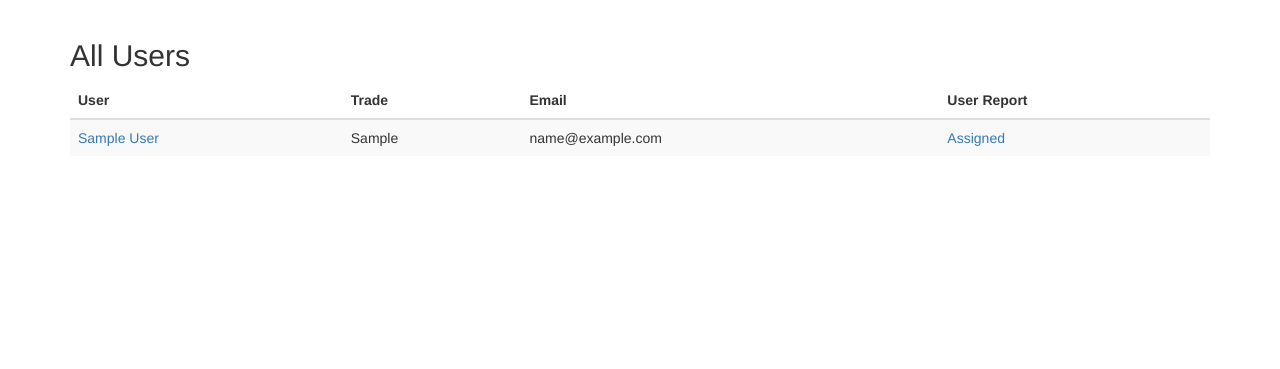
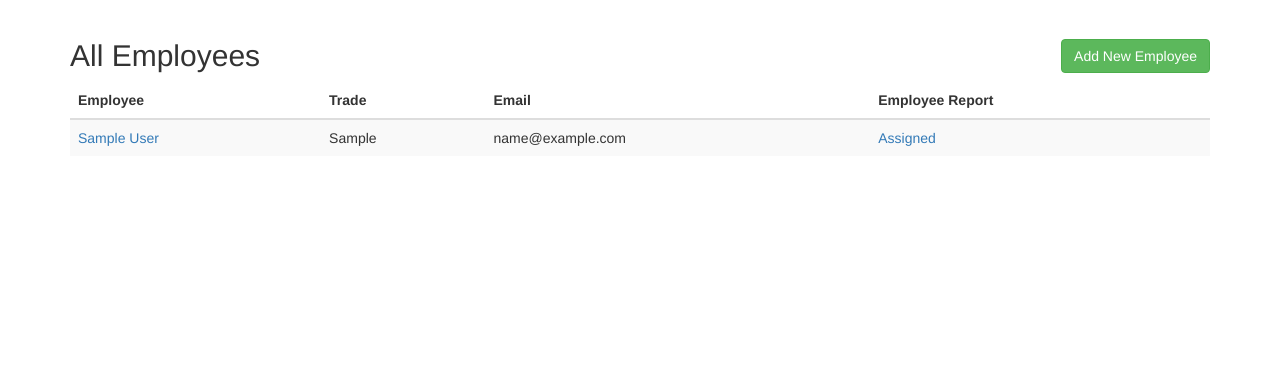
Before and after one commit to chrispuppe/ITEquipDB, a Flask app: page /employee in a window 1280 px wide. Shown: the part 51-420 px from the top of the page. Run offline with Flask 2, Linux system fonts and the light colour scheme; a user stored in the database is signed in; tables that the repository leaves empty hold one stand-in row (values such as "Sample post"); some libraries are stand-ins or nearby versions.

Commit message:
Created add buttons on each of the overall pages.

```diff
--- a/app/templates/devices/computers.html
+++ b/app/templates/devices/computers.html
@@ -5,6 +5,11 @@
 {% endblock %}
 {% block content %}
     <div role="content">
+        <div class="btn-group pull-right" role="group" aria-label="...">
+            <div class="btn-group" role="group">
+                <a role="button" class="btn btn-success" href="/devices/computer_add">Add New Computer</a>
+            </div>
+        </div>
         <h2 class="sub-header">All Computers</h2>
         <div class="table-responsive">
             <table class="table table-striped">
--- a/app/templates/devices/fobs.html
+++ b/app/templates/devices/fobs.html
@@ -5,6 +5,11 @@
 {% endblock %}
 {% block content %}
     <div role="content">
+        <div class="btn-group pull-right" role="group" aria-label="...">
+            <div class="btn-group" role="group">
+                <a role="button" class="btn btn-success" href="/devices/fob_add">Add New FOB</a>
+            </div>
+        </div>
         <h2 class="sub-header">All FOBs</h2>
         <div class="table-responsive">
             <table class="table table-striped">
--- a/app/templates/devices/ipads.html
+++ b/app/templates/devices/ipads.html
@@ -5,6 +5,11 @@
 {% endblock %}
 {% block content %}
     <div role="content">
+        <div class="btn-group pull-right" role="group" aria-label="...">
+            <div class="btn-group" role="group">
+                <a role="button" class="btn btn-success" href="/devices/ipad_add">Add New iPad</a>
+            </div>
+        </div>
         <h2 class="sub-header">All iPads</h2>
         <div class="table-responsive">
             <table class="table table-striped">
--- a/app/templates/devices/phones.html
+++ b/app/templates/devices/phones.html
@@ -5,6 +5,11 @@
 {% endblock %}
 {% block content %}
     <div role="content">
+        <div class="btn-group pull-right" role="group" aria-label="...">
+            <div class="btn-group" role="group">
+                <a role="button" class="btn btn-success" href="/devices/phone_add">Add New Phone</a>
+            </div>
+        </div>
         <h2 class="sub-header">All Phones</h2>
         <div class="table-responsive">
             <table class="table table-striped">
--- a/app/templates/devices/printers.html
+++ b/app/templates/devices/printers.html
@@ -5,6 +5,11 @@
 {% endblock %}
 {% block content %}
     <div role="content">
+        <div class="btn-group pull-right" role="group" aria-label="...">
+            <div class="btn-group" role="group">
+                <a role="button" class="btn btn-success" href="/devices/printer_add">Add New Printer</a>
+            </div>
+        </div>
         <h2 class="sub-header">All Printers</h2>
         <div class="table-responsive">
             <table class="table table-striped">
--- a/app/templates/employee/employees.html
+++ b/app/templates/employee/employees.html
@@ -7,15 +7,23 @@
 
 
     <div role="content">
-        <h2 class="sub-header">All Users</h2>
+        <div class="btn-group pull-right" role="group" aria-label="...">
+            <div class="btn-group" role="group">
+                <a role="button" class="btn btn-success" href="/employee/add">Add New Employee</a>
+            </div>
+        </div>
+        <div>
+            <h2 class="sub-header">All Employees</h2>
+        </div>
+
         <div class="table-responsive">
             <table class="table table-striped">
                 <thead>
                     <tr>
-                        <th>User</th>
+                        <th>Employee</th>
                         <th>Trade</th>
                         <th>Email</th>
-                        <th>User Report</th>
+                        <th>Employee Report</th>
                     </tr>
                 </thead>
                 <tbody>
```
